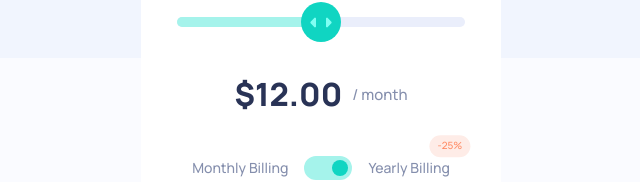
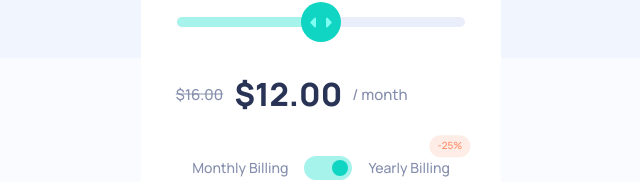
Before and after one commit to abdeniz/frontendmentor-interactive-pricing-challenge, a React (Create React App) app: page / in a window 1280 px wide. Both pictures are taken after a click on the element 647 px from the left and 510 px from the top of the page. Shown: the part 342-524 px from the top of the page, without its empty margins (319-959 px from the left). Built offline with nearby package versions, Linux system fonts and the light colour scheme.

Commit message:
Added OldPrice component to showcase discounted price

```diff
--- a/src/components/PricingCard.js
+++ b/src/components/PricingCard.js
@@ -17,6 +17,7 @@ const PricingCard = () => {
       <h2>{pageViews[value]} Pageviews</h2>
       <Slider setValue={setValue} value={value} />
       <PriceWrapper>
+        {discount && <OldPrice>${prices[value]}.00</OldPrice>}
         <h5>${discount ? prices[value] * 0.75 : prices[value]}.00</h5>
         <h4>/ month</h4>
       </PriceWrapper>
@@ -45,7 +46,9 @@ const CardWrapper = styled.div`
 const PriceWrapper = styled.div`
   display: flex;
   align-items: center;
-  padding: 0 0 20px 0;
+  justify-content: center;
+  margin: 0 0 20px 0;
+  position: relative;
 
   & > h5 {
     margin-right: 10px;
@@ -58,4 +61,12 @@ const HorizontalLine = styled.hr`
   margin: 20px 0 20px 0;
 `
 
+const OldPrice = styled.h4`
+  position: absolute;
+  left: -35px;
+  top: 50%;
+  transform: translate(-50%, -50%);
+  text-decoration: line-through;
+`
+
 export default PricingCard
```
